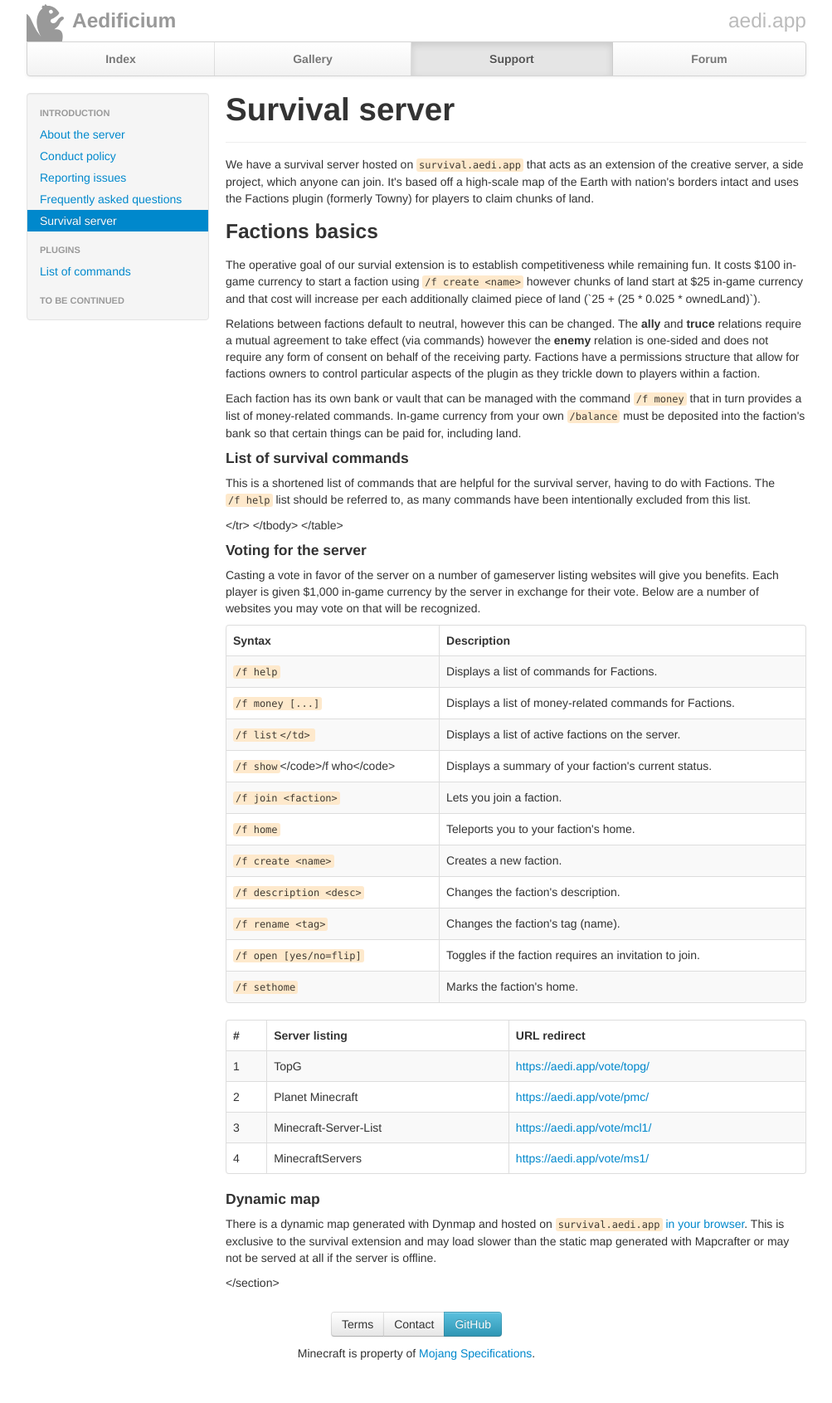
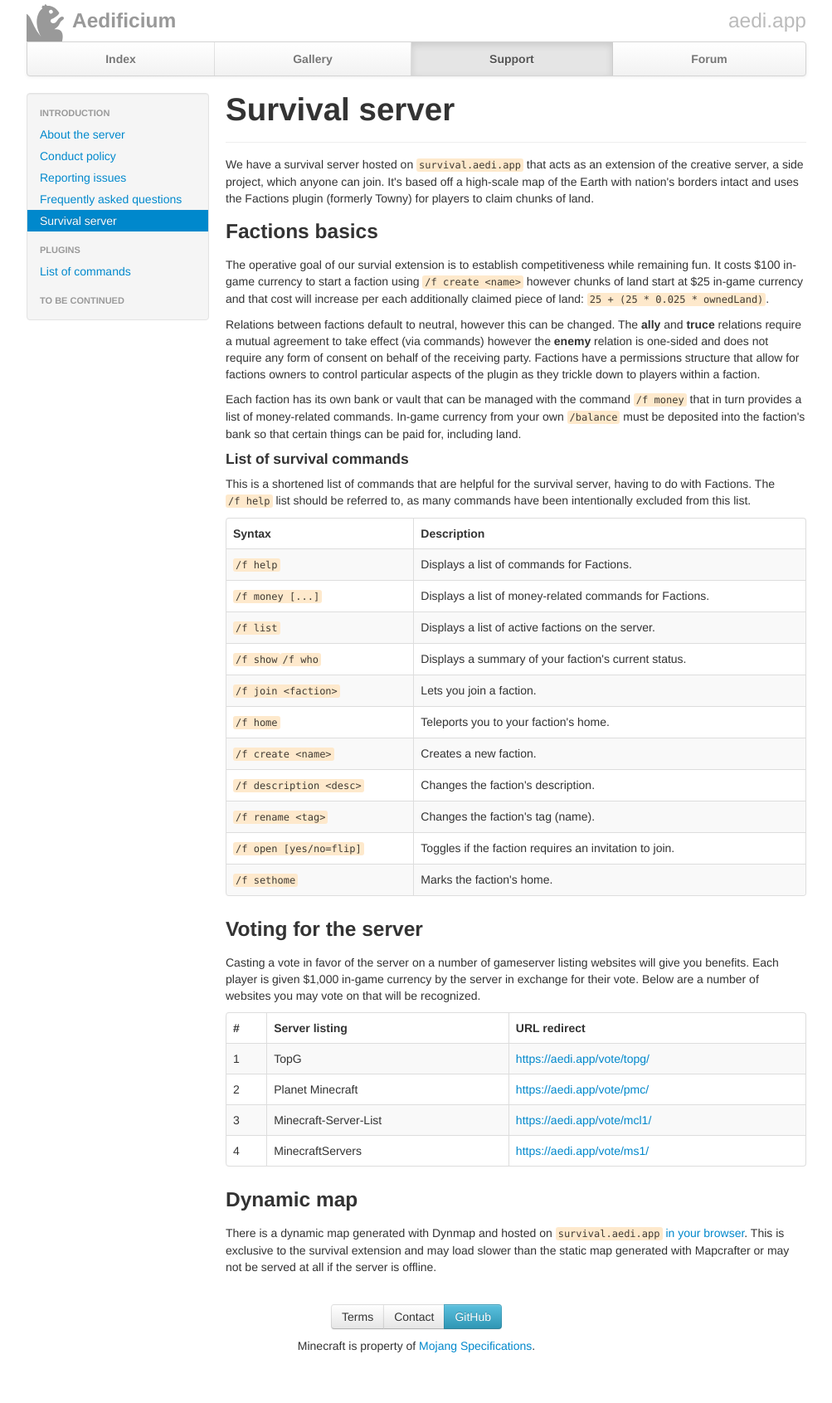
Before and after one commit to aedifi/website, a Jekyll site: the page built from support/survival.md, in a window 1280 px wide. Shown: the whole page at 83% size, without its empty margins (138-1141 px from the left). Built offline with Jekyll 4.4.1, drawn with Linux system fonts in a browser that asks for light colours; nearby versions of some CDN libraries.

Commit message:
Rogue code element

```diff
--- a/support/survival.md
+++ b/support/survival.md
@@ -10,7 +10,7 @@ permalink: /support/survival/
 	</div>
 	<p>We have a survival server hosted on <code>survival.aedi.app</code> that acts as an extension of the creative server, a side project, which anyone can join.  It's based off a high-scale map of the Earth with nation's borders intact and uses the Factions plugin (formerly Towny) for players to claim chunks of land.</p>
 	<h3>Factions basics</h3>
-	<p>The operative goal of our survial extension is to establish competitiveness while remaining fun. It costs $100 in-game currency to start a faction using <code>/f create &lt;name&gt;</code> however chunks of land start at $25 in-game currency and that cost will increase per each additionally claimed piece of land (`25 + (25 * 0.025 * ownedLand)`).</p>
+	<p>The operative goal of our survial extension is to establish competitiveness while remaining fun. It costs $100 in-game currency to start a faction using <code>/f create &lt;name&gt;</code> however chunks of land start at $25 in-game currency and that cost will increase per each additionally claimed piece of land: <code>25 + (25 * 0.025 * ownedLand)</code>.</p>
 	<p>Relations between factions default to neutral, however this can be changed. The <b>ally</b> and <b>truce</b> relations require a mutual agreement to take effect (via commands) however the <b>enemy</b> relation is one-sided and does not require any form of consent on behalf of the receiving party. Factions have a permissions structure that allow for factions owners to control particular aspects of the plugin as they trickle down to players within a faction.</p>
 	<p>Each faction has its own bank or vault that can be managed with the command <code>/f money</code> that in turn provides a list of money-related commands.  In-game currency from your own <code>/balance</code> must be deposited into the faction's bank so that certain things can be paid for, including land.</p>
 	<h4>List of survival commands</h4>
@@ -32,11 +32,11 @@ permalink: /support/survival/
 				<td>Displays a list of money-related commands for Factions.</td>
 			</tr>
 			<tr>
-				<td><code>/f list<code></td>
+				<td><code>/f list</code></td>
 				<td>Displays a list of active factions on the server.</td>
 			</tr>
 			<tr>
-				<td><code>/f show</code></code>/f who</code></td>
+				<td><code>/f show</code><code>/f who</code></td>
 				<td>Displays a summary of your faction's current status.</td>
 			</tr>
 			<tr>
@@ -69,7 +69,7 @@ permalink: /support/survival/
 			</tr>
 		</tbody>
 	</table>
-	<h4>Voting for the server</h4>
+	<h3>Voting for the server</h3>
 	<p>Casting a vote in favor of the server on a number of gameserver listing websites will give you benefits.  Each player is given $1,000 in-game currency by the server in exchange for their vote.  Below are a number of websites you may vote on that will be recognized.</p>
 	<table class="table table-bordered table-striped">
 		<thead>
@@ -102,6 +102,6 @@ permalink: /support/survival/
 			</tr>
 		</tbody>
 	</table>
-	<h4>Dynamic map</h4>
+	<h3>Dynamic map</h3>
 	<p>There is a dynamic map generated with Dynmap and hosted on <code>survival.aedi.app</code> <a href="https://survival.aedi.app/" target="_blank">in your browser</a>.  This is exclusive to the survival extension and may load slower than the static map generated with Mapcrafter or may not be served at all if the server is offline.</p>
 </section>
```
